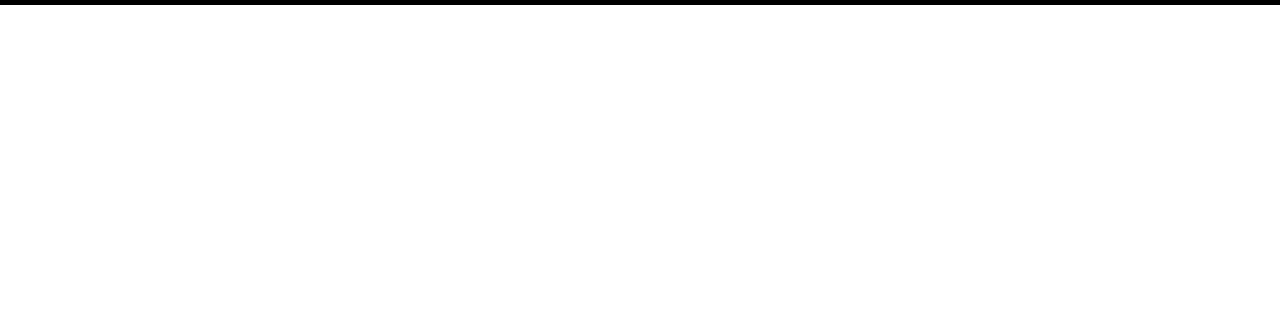
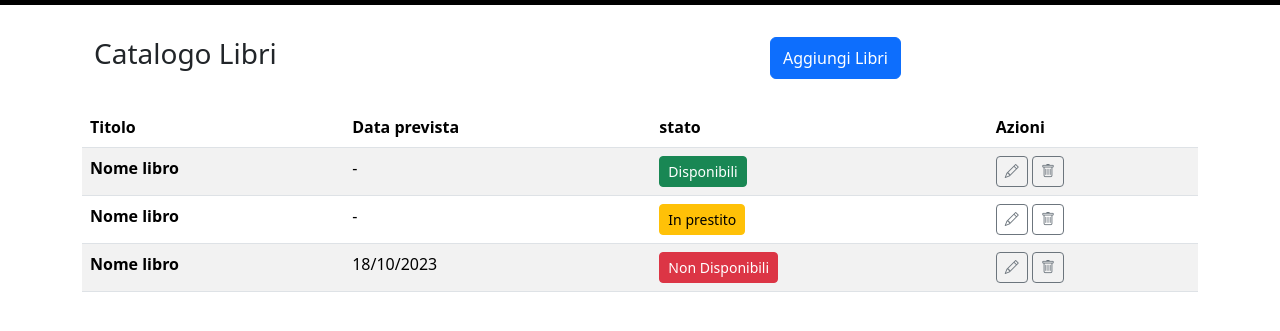
Before and after one commit to AlexLosciale/html-css-bootstrap-dashboard, a plain HTML site: page index.html in a window 1280 px wide. Shown: the part 61-392 px from the top of the page. Drawn offline with nearby package versions, Linux system fonts and the light colour scheme.

Commit message:
add:table

```diff
--- a/index.html
+++ b/index.html
@@ -4,6 +4,7 @@
         <meta charset="UTF-8">
         <meta name="viewport" content="width=device-width, initial-scale=1.0">
         <title>Catalogo Libri</title>
+        <link rel="stylesheet" href="https://cdn.jsdelivr.net/npm/bootstrap-icons@1.11.3/font/bootstrap-icons.min.css">
         <link href="https://cdn.jsdelivr.net/npm/bootstrap@5.3.3/dist/css/bootstrap.min.css" rel="stylesheet" integrity="sha384-QWTKZyjpPEjISv5WaRU9OFeRpok6YctnYmDr5pNlyT2bRjXh0JMhjY6hW+ALEwIH" crossorigin="anonymous">
         <script src="https://cdn.jsdelivr.net/npm/bootstrap@5.3.3/dist/js/bootstrap.bundle.min.js" integrity="sha384-YvpcrYf0tY3lHB60NNkmXc5s9fDVZLESaAA55NDzOxhy9GkcIdslK1eN7N6jIeHz" crossorigin="anonymous"></script>
     </head>
@@ -37,5 +38,56 @@
               </div>
             </div>
         </nav>
+
+        <div class="container text-center mt-2">
+            <div class="row text-start">
+                <div class="col p-4 col-sm-12 col-md-6 col-lg-9 d-flex justify-content-between">
+                    <h3>Catalogo Libri</h3>
+                    <button type="button" class="btn btn-primary">Aggiungi Libri</button>
+                </div>
+            </div>
+        </div>
+
+        <div class="container text-left mt-1">
+            <table class="table table-striped">
+                <thead>
+                    <tr>
+                    <th scope="col">Titolo</th>
+                    <th scope="col">Data prevista</th>
+                    <th scope="col">stato</th>
+                    <th scope="col">Azioni</th>
+                    </tr>
+                </thead>
+                <tbody>
+                    <tr>
+                        <th scope="row">Nome libro</th>
+                        <td>-</td>
+                        <td><button type="button" class="btn btn-success btn-sm">Disponibili</button></td>
+                        <td>
+                            <button type="button" class="btn btn-outline-secondary btn-sm"><i class="bi bi-pencil"></i></button></i>
+                            <button type="button" class="btn btn-outline-secondary btn-sm"><i class="bi bi-trash"></i></button></i>
+                        </td>
+                    </tr>
+                    <tr>
+                        <th scope="row">Nome libro</th>
+                        <td>-</td>
+                        <td><button type="button" class="btn btn-warning btn-sm">In prestito</button></td>
+                        <td>
+                            <button type="button" class="btn btn-outline-secondary btn-sm"><i class="bi bi-pencil"></i></button></i>
+                            <button type="button" class="btn btn-outline-secondary btn-sm"><i class="bi bi-trash"></i></button></i>
+                        </td>
+                    </tr>
+                    <tr>
+                        <th scope="row">Nome libro</th>
+                        <td>18/10/2023</td>
+                        <td><button type="button" class="btn btn-danger btn-sm">Non Disponibili</button></td>
+                        <td>
+                            <button type="button" class="btn btn-outline-secondary btn-sm"><i class="bi bi-pencil"></i></button></i>
+                            <button type="button" class="btn btn-outline-secondary btn-sm"><i class="bi bi-trash"></i></button></i>
+                        </td>
+                    </tr>
+                </tbody>
+            </table>
+        </div>
     </body>
 </html>
```
